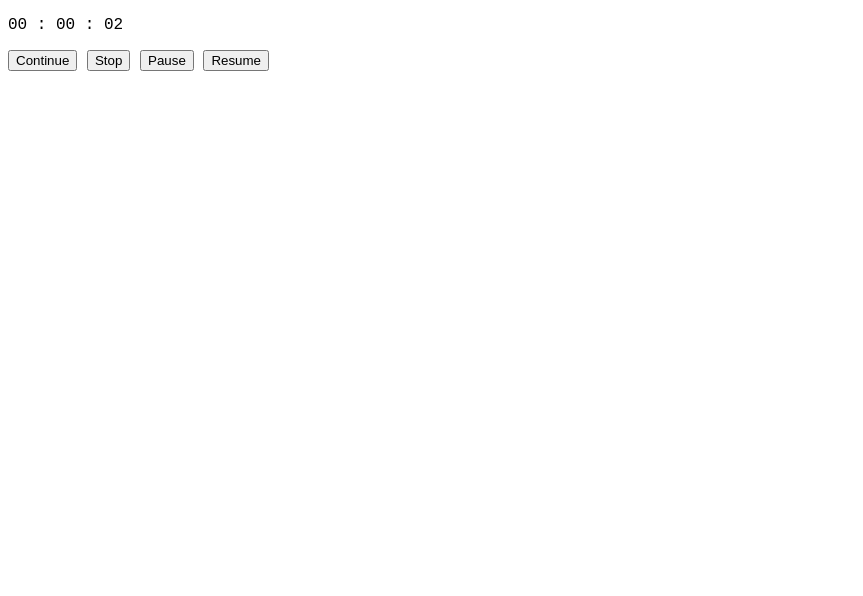
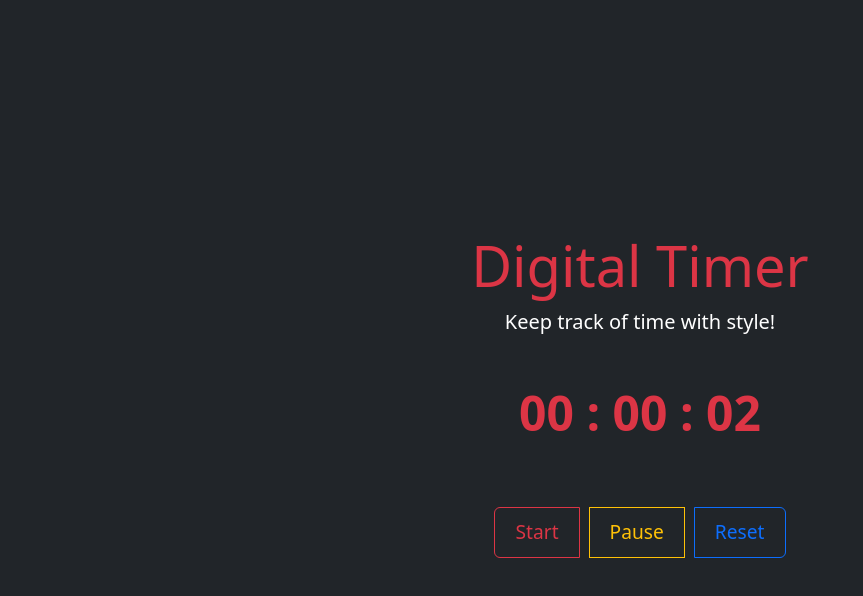
Before and after one commit to Fatogun-Opeyemi/digital-clock, a plain HTML site: page index.html in a window 1280 px wide. Both pictures are taken after a click on the button "Start". Shown: the whole page, without its empty margins (0-863 px from the left). Drawn offline with nearby package versions, Linux system fonts and the light colour scheme.

Commit message:
third commit

```diff
--- a/index.html
+++ b/index.html
@@ -3,79 +3,88 @@
 <head>
     <meta charset="UTF-8">
     <meta name="viewport" content="width=device-width, initial-scale=1.0">
-    <title>Document</title>
+    <title>Digital Timer</title>
+    <link href="https://cdn.jsdelivr.net/npm/bootstrap@5.2.3/dist/css/bootstrap.min.css" rel="stylesheet" integrity="sha384-rbsA2VBKQhggwzxH7pPCaAqO46MgnOM80zW1RWuH61DGLwZJEdK2Kadq2F9CUG65" crossorigin="anonymous">
+    <script src="https://cdn.jsdelivr.net/npm/bootstrap@5.2.3/dist/js/bootstrap.bundle.min.js"></script>
     <style>
-        body{
-            font-family: 'Courier New', Courier, monospace;
+        body {
+            background-color: #212529;
+            color: #fff;
+        }
+        #timer {
+            font-size: 3rem;
+            font-weight: bold;
+            /* color: #0d6efd; */
+            /* text-shadow: 0px 4px 8px rgba(13, 110, 253, 0.7); */
+        }
+        .timer-container {
+            display: flex;
+            justify-content: center;
+            flex-direction: column;
+            align-items: center;
+            height: 100vh;
+        }
+        .btn-group button {
+            font-size: 1.2rem;
+            padding: 10px 20px;
+            margin: 10px;
         }
     </style>
 </head>
 <body>
-    <section>
-        <p id="show">00 : 00 : 00</p>
 
-        <button id="startButton" onclick="continueTimer()">Start</button>
-        <button onclick="stopTimer()">Stop</button>
-        <button onclick="pause()">Pause</button>
-        <button onclick="resume()">Resume</button>
-    </section>
+    <div class="container timer-container">
+        <!-- Header -->
+        <header class="text-center mb-4">
+            <h1 class="display-4 text-danger">Digital Timer</h1>
+            <p class="lead">Keep track of time with style!</p>
+        </header>
+
+        <!-- Timer Display -->
+        <div id="timer" class="mb-5 text-danger">00 : 00 : 00</div>
+
+        <!-- Timer Controls -->
+        <div class="btn-group" role="group">
+            <button tabindex="1" aut class="btn btn-outline-danger" onclick="continueTimer()">Start</button>
+            <button class="btn btn-outline-warning" onclick="pauseTimer()">Pause</button>
+            <button class="btn btn-outline-primary" onclick="resetTimer()">Reset</button>
+        </div>
+    </div>
 
     <script>
-        const result = document.getElementById('show')
-        show.textContent
-        let checkTimer;
-        let isRunning = false;
-        let elapsedTime = 0
-        let paused = false
+        const timerDisplay = document.getElementById('timer');
+        let timerInterval, elapsedTime = 0, isRunning = false;
 
+        const formatTime = (ms) => {
+            const hours = Math.floor((ms / 3600000) % 60);
+            const minutes = Math.floor((ms / 60000) % 60);
+            const seconds = Math.floor((ms / 1000) % 60);
+            return `${hours.toString().padStart(2, '0')} : ${minutes.toString().padStart(2, '0')} : ${seconds.toString().padStart(2, '0')}`;
+        };
 
+        const continueTimer = () => {
+            if (isRunning) return alert('Timer is already running!');
+            isRunning = true;
+            const startTime = Date.now() - elapsedTime;
 
+            timerInterval = setInterval(() => {
+                elapsedTime = Date.now() - startTime;
+                timerDisplay.textContent = formatTime(elapsedTime);
+            }, 1000);
+        };
 
-        const startButton = document.getElementById('startButton')
+        const pauseTimer = () => {
+            if (!isRunning) return alert('Timer is not running!');
+            isRunning = false;
+            clearInterval(timerInterval);
+        };
 
-        const continueTimer = () =>{
-
-            if (isRunning){
-                alert('timer already running')
-            }else{
-                isRunning = true
-                const startTime = Date.now()
-
-                checkTimer = setInterval(()=>{
-                    const currentTime = Date.now()
-                    let finalTime = currentTime - startTime
-                    const hours = Math.floor((finalTime/3600000)%60)
-                    const minutes = Math.floor((finalTime/60000) % 60)
-                    const seconds = Math.floor( (finalTime/1000) %60)
-                    show.textContent = `${hours < 10 ? '0' + hours : hours} : ${minutes <10 ? '0' + minutes : minutes} : ${seconds < 10 ? '0' + seconds : seconds}`
-
-                }, 1000)
-            }
-            startButton.textContent = 'Continue'
-        }
-
-        const stopTimer = () =>{
-            isRunning = false
-            clearInterval(checkTimer)
-            show.textContent = '00 : 00 : 00'
-            // show.textContent = `${hours < 10 ? hours + '0' : hours} : ${minutes <10 ? minutes + '0' : minutes} : ${seconds < 10 ? '0' + seconds : seconds}`
-            startButton.textContent = 'Start'
-
-
-        }
-
-        let startingTime;
-        const pause = () => {
-        if (isRunning) {
+        const resetTimer = () => {
+            clearInterval(timerInterval);
+            elapsedTime = 0;
             isRunning = false;
-            elapsedTime = Date.now() - startingTime
-            clearInterval(checkTimer);
-        }
-    };
-
-
-
-
+            timerDisplay.textContent = "00 : 00 : 00";
+        };
     </script>
 </body>
 </html>
```
Also changed, not shown: test2.html (deleted, +0 -90 lines).
